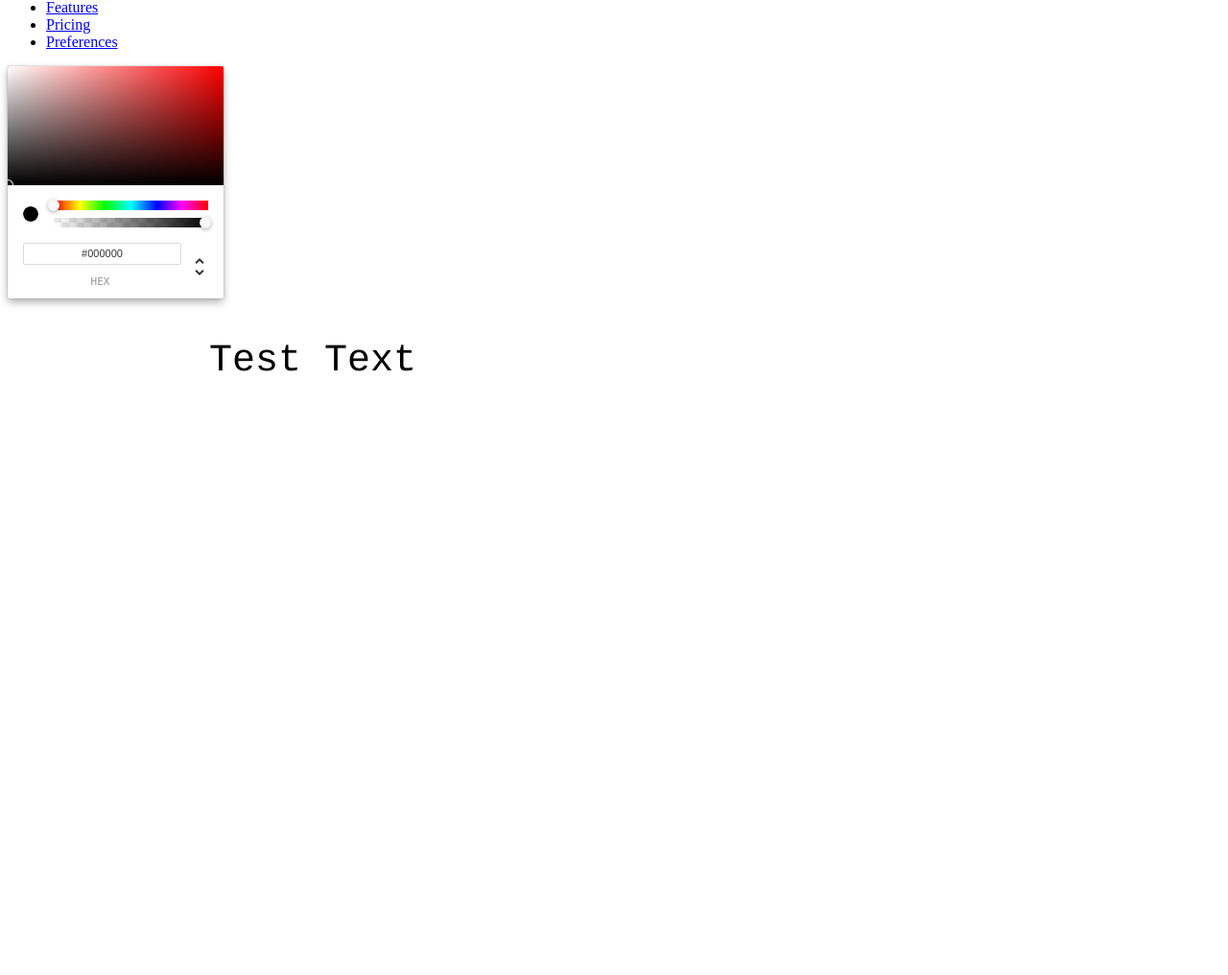
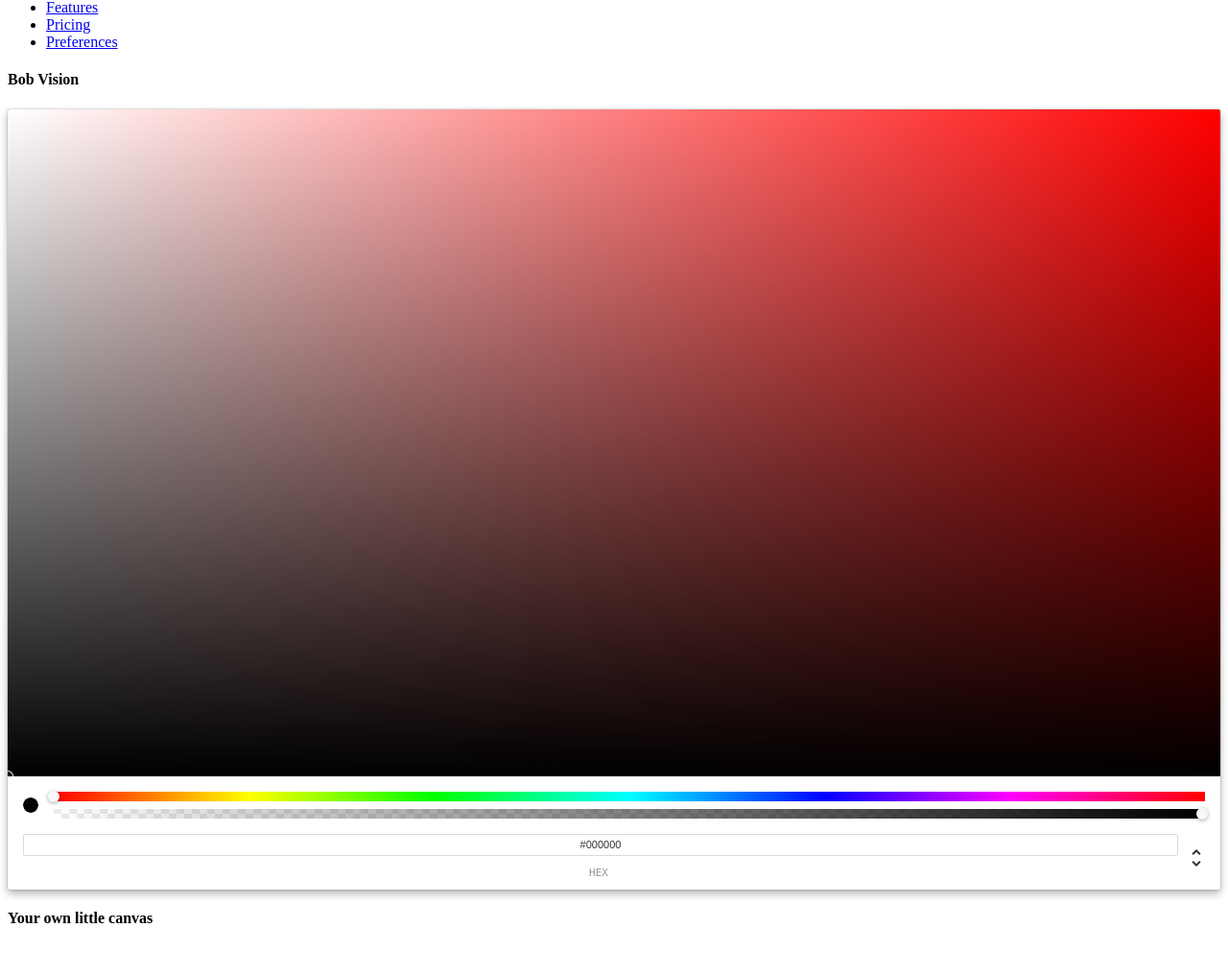
Before and after one commit to turnerjw/boro-pazoon-client, a Gatsby app: page / in a window 1280 px wide. Shown: the part 433-1449 px from the top of the page at 96% size. Before the commit the page ends 1181 px from the top, so only its background shows below. Built offline with nearby package versions, Linux system fonts and the light colour scheme; no server answers.

Commit message:
sps style semantics

```diff
--- a/src/components/canvas.js
+++ b/src/components/canvas.js
@@ -8,7 +8,7 @@ class Canvas extends Component {
       current: {
         x: null,
         y: null,
-                color: 'black'
+        color: "black"
       },
       canvas: null,
       context: null
@@ -33,11 +33,11 @@ class Canvas extends Component {
     this.setState({
       canvas: canvas,
       context: context
-        })
+    });
   }
 
   drawLine = (x0, y0, x1, y1, color, emit) => {
-        const {canvas, context} = this.state;
+    const { canvas, context } = this.state;
     context.beginPath();
     context.moveTo(x0, y0);
     context.lineTo(x1, y1);
@@ -46,7 +46,9 @@ class Canvas extends Component {
     context.stroke();
     context.closePath();
 
-        if (!emit) { return; }
+    if (!emit) {
+      return;
+    }
     var w = canvas.width;
     var h = canvas.height;
 
@@ -57,7 +59,7 @@ class Canvas extends Component {
     //   y1: y1 / h,
     //   color: color
     // });
-      }
+  };
 
   onMouseDown = e => {
     this.setState({
@@ -125,8 +127,16 @@ class Canvas extends Component {
 
   render() {
     return (
-            <div>
+      <div className="sps-card">
+        <div className="sps-card__header">
+          <h4 className="sps-card__title">
+            <i className="sps-icon sps-icon-hat" aria-hidden="true" />
+            Your own little canvas
+          </h4>
+        </div>
+        <div className="sps-card__body">
           <canvas ref="canvas" width={640} height={425} />
+        </div>
       </div>
     );
   }
--- a/src/pages/index.js
+++ b/src/pages/index.js
@@ -3,6 +3,7 @@ import io from "../../node_modules/socket.io-client";
 import YouTube from "react-youtube";
 import SPSHeader from "../components/header";
 import { ChromePicker } from "react-color";
+import "../styles/styles.css";
 import Canvas from "../components/canvas";
 
 class App extends Component {
@@ -23,8 +24,7 @@ class App extends Component {
   componentDidMount() {
     const { endpoint } = this.state;
     const socket = io(endpoint);
-
-        socket.emit("add user", "Bob Ross");
+    const styles = socket.emit("add user", "Bob Ross");
 
     socket.on("user joined", data => {
       console.log(data);
@@ -63,17 +63,33 @@ class App extends Component {
 
     return (
       <div className="sps-page sps-page--full-width">
+        <div className="sps-body sps-body--collapse-550">
+          <aside class="sps-body__sidebar sps-body__sidebar--400">
             <SPSHeader />
+            <div className="sps-card">
+              <div class="sps-card__header">
+                <h4 class="sps-card__title">
+                  <i class="sps-icon sps-icon-heart" aria-hidden="true" />
+                  Bob Vision
+                </h4>
+              </div>
+              <div className="sps-card__body">
                 <YouTube
                   videoId={this.state.videoData.id}
                   opts={opts}
                   onReady={this._onReady}
                 />
+              </div>
+            </div>
             <ChromePicker
               color={this.state.color}
               onChange={this.handleColorChange}
             />
+          </aside>
+          <section class="sps-main-content sps-column-layout">
             <Canvas />
+          </section>
+        </div>
       </div>
     );
   }
--- /dev/null
+++ b/src/styles/styles.css
@@ -0,0 +1,7 @@
+iframe {
+    width: 100%;
+}
+
+.chrome-picker {
+    width: 100% !important;
+}
```
Lines whose indentation alone changed are shown as unchanged.
